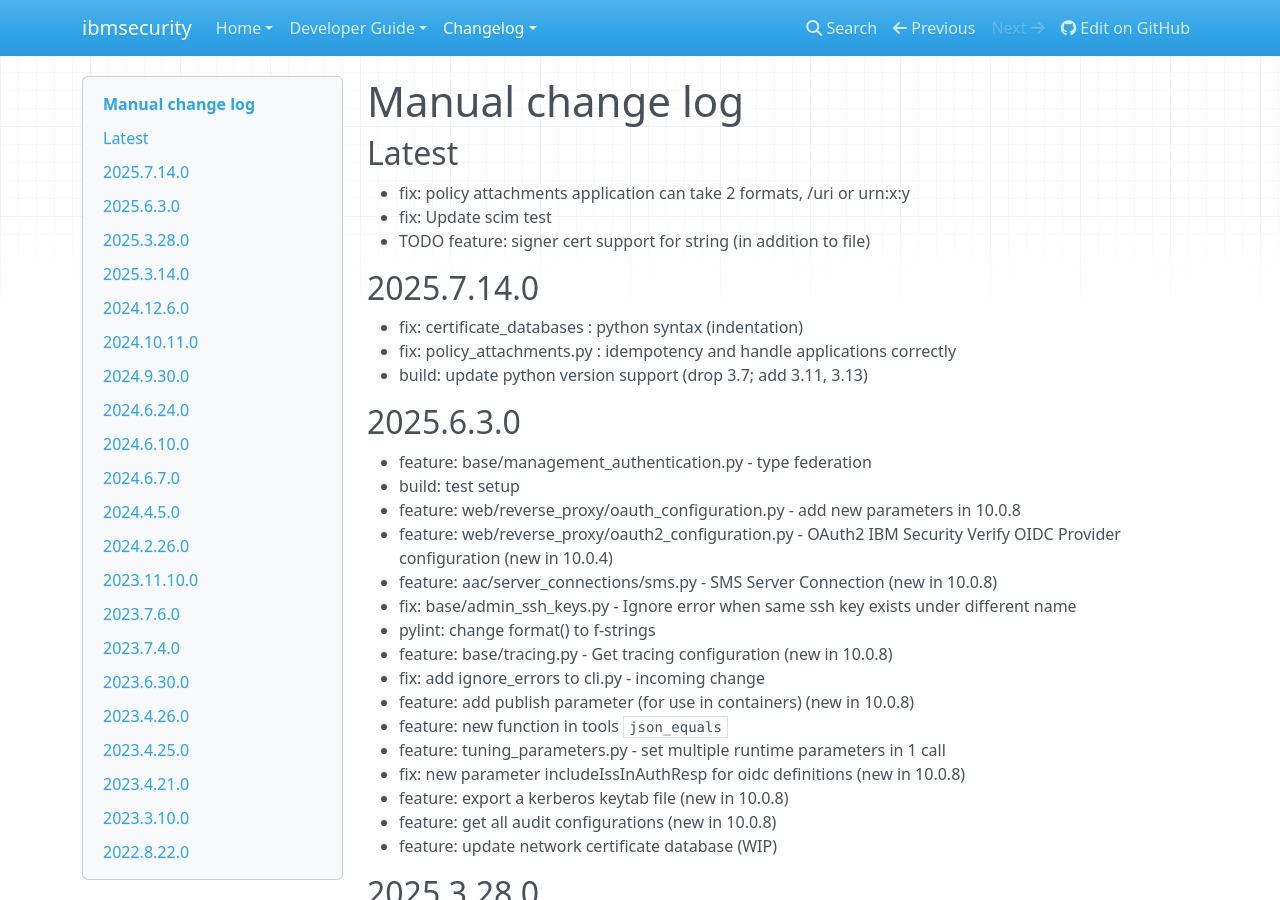
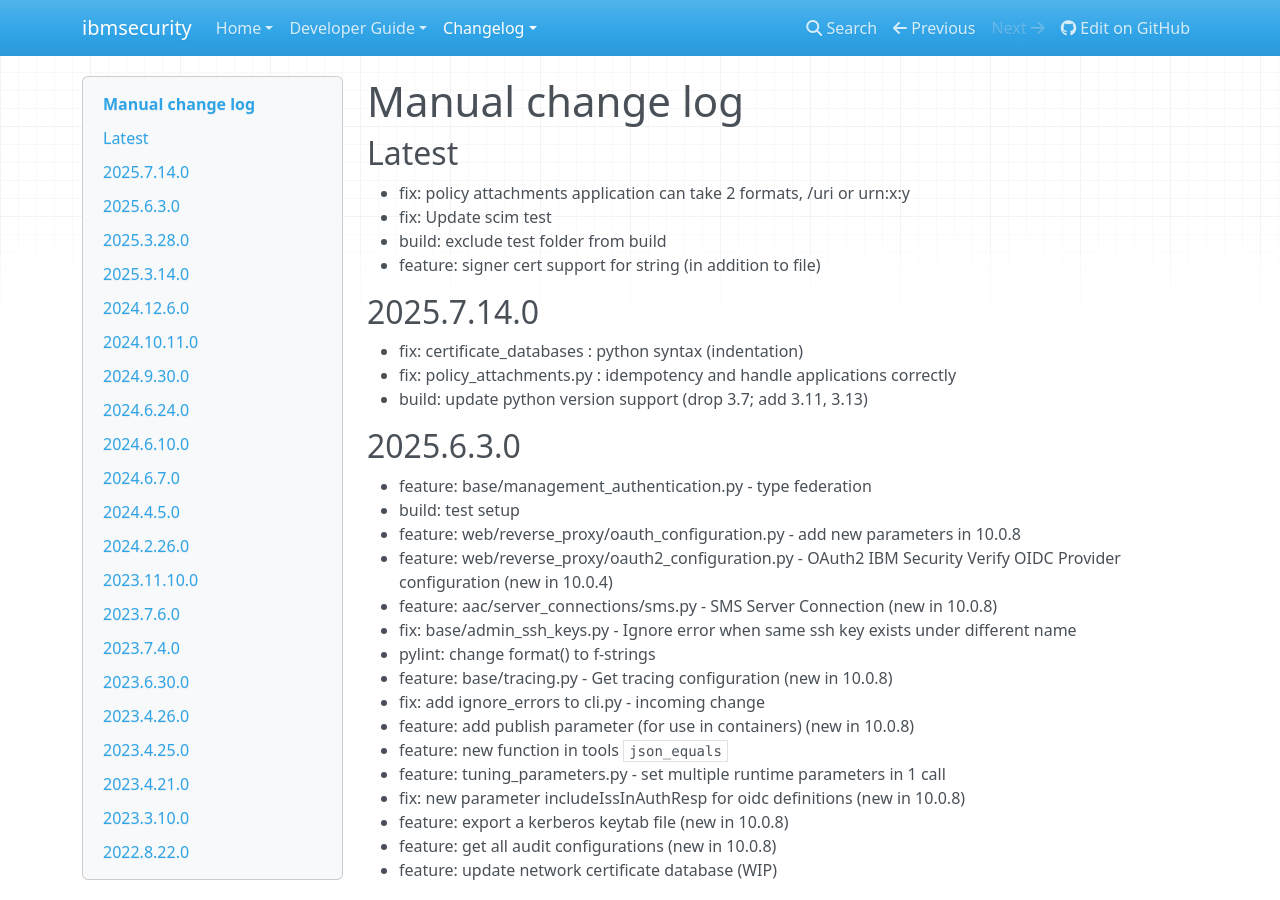
Before and after one commit to IBM-Security/ibmsecurity, an MkDocs documentation site: the page built from docs/changelog.md, in a window 1280 px wide and 900 px high. Built offline with MkDocs 1.6.1, drawn with Linux system fonts in a browser that asks for light colours; nearby versions of some CDN libraries.

Commit message:
documentation: update changelog

```diff
--- a/docs/changelog.md
+++ b/docs/changelog.md
@@ -4,7 +4,8 @@
 
 - fix: policy attachments application can take 2 formats, /uri or urn:x:y
 - fix: Update scim test
-- TODO feature: signer cert support for string (in addition to file)
+- build: exclude test folder from build
+- feature: signer cert support for string (in addition to file)
 
 ## 2025.7.14.0
 
```
